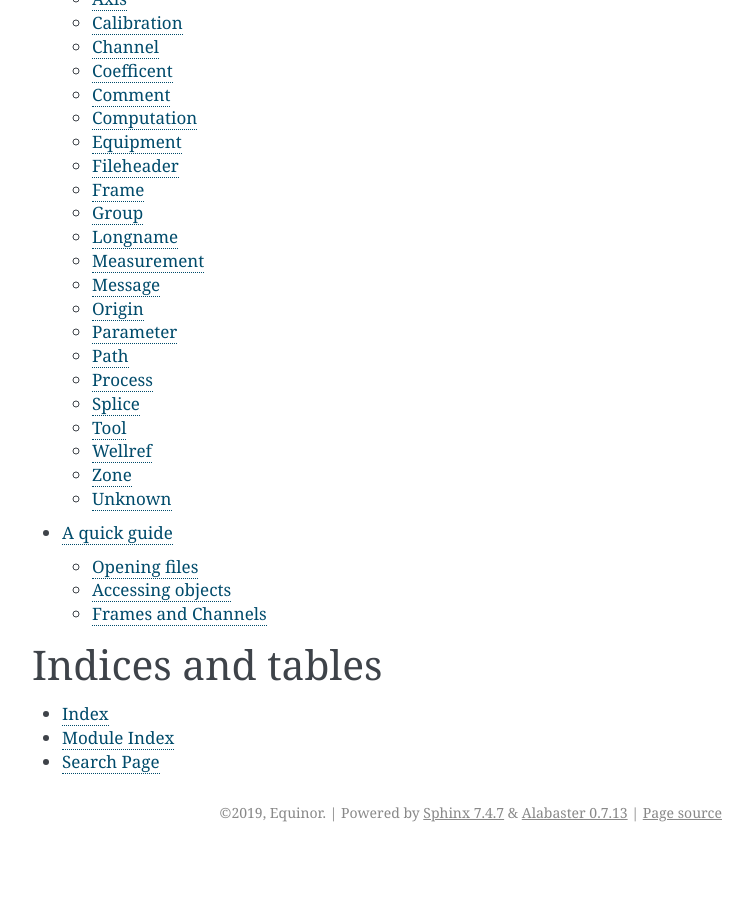
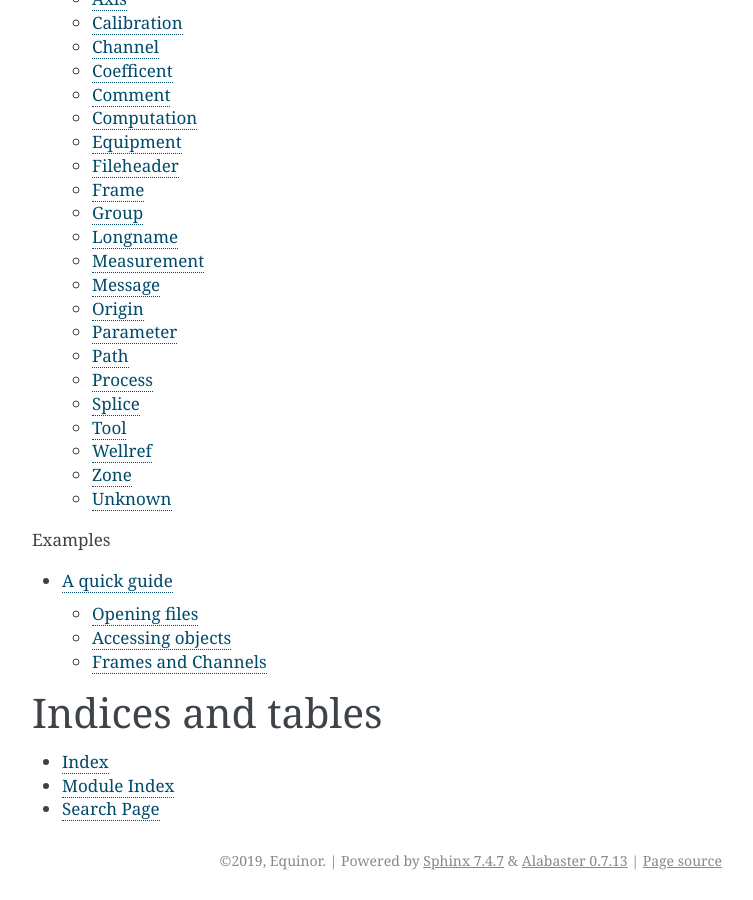
Before and after one commit to equinor/dlisio, a Sphinx documentation site: the page built from python/docs/index.rst, in a window 1280 px wide and 900 px high, scrolled down 998 px. Shown: the whole window, without its empty margins (388-1141 px from the left). Built offline with Sphinx 7.4.7, drawn with Linux system fonts in a browser that asks for light colours; formulas are drawn with MathJax 3; before the commit the page ends 1850 px from its top, so only the background shows below that.

Commit message:
docs: Add name and caption to the examples toctree
Without a caption the toctree renders just below the previous toctree
with no delimiter. Hence it looked like the example 'A quick guide' was
a part of the above toctree

```diff
--- a/python/docs/index.rst
+++ b/python/docs/index.rst
@@ -42,6 +42,10 @@ Standard (DLIS)`.
    dlisio
 
 .. toctree::
+   :caption: Examples
+   :name: Examples
+   :maxdepth: 3
+
    examples
 
 Indices and tables
```
